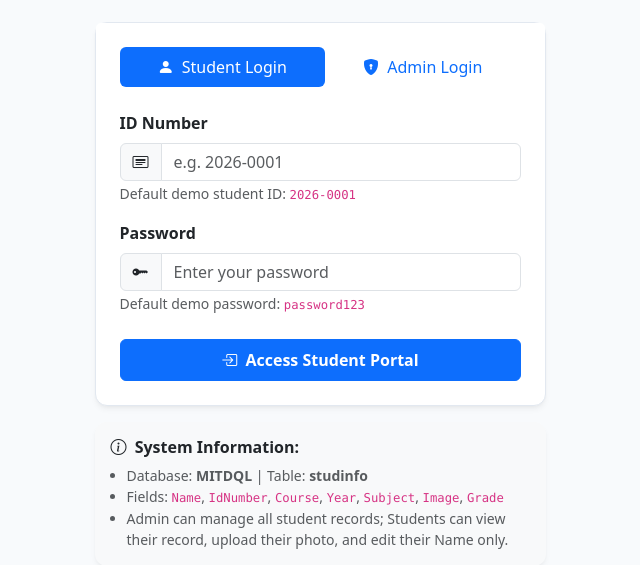
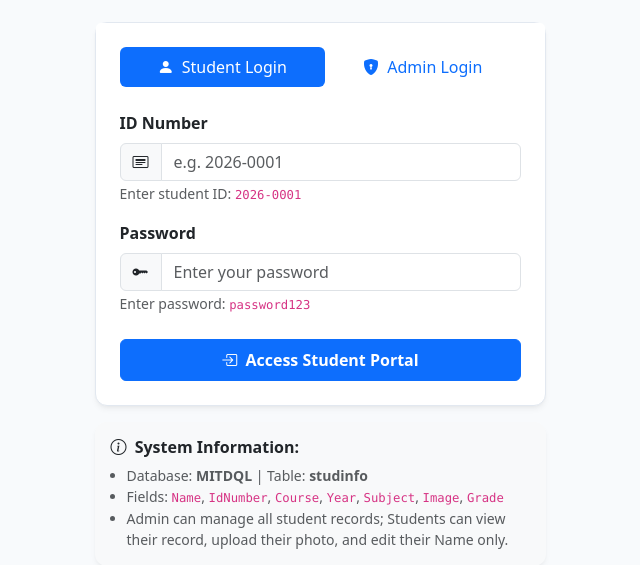
Before and after one commit to christianlucero522-sudo/MITDQL_Portal, a PHP site: page /index.php in a window 1280 px wide. Shown: the part 174-739 px from the top of the page, without its empty margins (320-960 px from the left). Run offline with PHP 8.4, Linux system fonts and the light colour scheme.

Commit message:
Update index.php

```diff
--- a/index.php
+++ b/index.php
@@ -133,7 +133,7 @@ require_once __DIR__ . '/includes/header.php';
                                     <span class="input-group-text"><i class="bi bi-card-heading"></i></span>
                                     <input type="text" name="id_number" class="form-control" placeholder="e.g. 2026-0001" required value="<?= htmlspecialchars($_POST['id_number'] ?? '') ?>">
                                 </div>
-                                <small class="text-muted">Default demo student ID: <code>2026-0001</code></small>
+                                <small class="text-muted">Enter student ID: <code>2026-0001</code></small>
                             </div>
 
                             <div class="mb-3">
@@ -142,7 +142,7 @@ require_once __DIR__ . '/includes/header.php';
                                     <span class="input-group-text"><i class="bi bi-key-fill"></i></span>
                                     <input type="password" name="password" class="form-control" placeholder="Enter your password" required>
                                 </div>
-                                <small class="text-muted">Default demo password: <code>password123</code></small>
+                                <small class="text-muted">Enter password: <code>password123</code></small>
                             </div>
 
                             <button type="submit" class="btn btn-primary w-100 py-2 fw-semibold mt-2">
```
